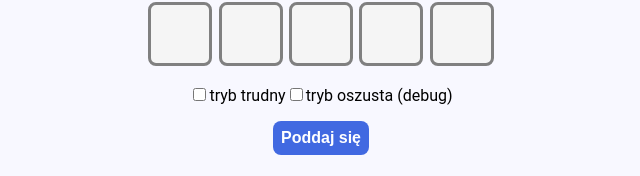
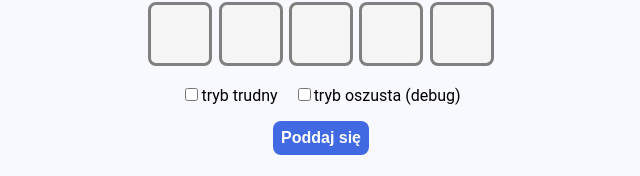
Before and after one commit to damjes/wordle, a React (Vite) app: page / in a window 1280 px wide. Shown: the part 423-599 px from the top of the page, without its empty margins (319-959 px from the left). Built offline with nearby package versions, Linux system fonts and the light colour scheme.

Commit message:
Dodano margines do czekboksów w Grze

```diff
--- a/src/komponenty/Gra.scss
+++ b/src/komponenty/Gra.scss
@@ -34,4 +34,8 @@ $promien: 0.5em;
 	@media screen and (max-height: 600px) {
 		font-size: 0.5em;
 	}
+
+	.wlacznikTrybuTrudnego label {
+		margin: 0.5em; // usunąć wraz z usunięciem debugowania (więcej niż 1 checkbox)
+	}
 }
```
